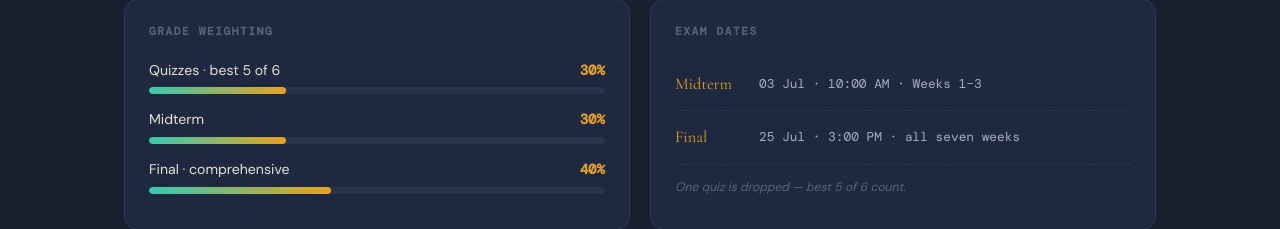
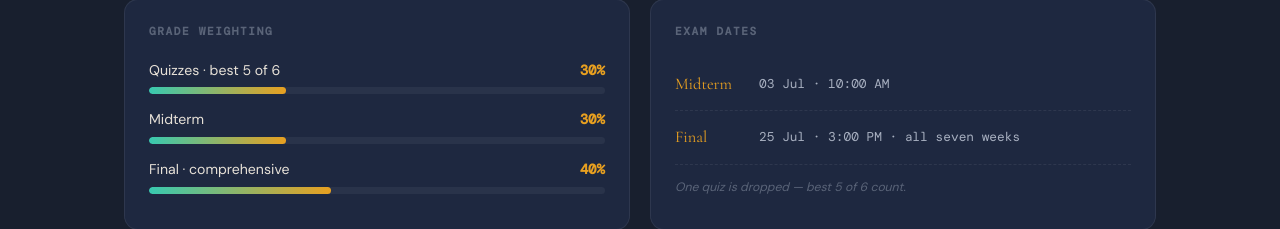
Before and after one commit to mathwithshoaib/mathwithshoaib-next, a Next.js app: page /courses/linalg in a window 1280 px wide. Shown: the part 2032-2261 px from the top of the page. Built offline with nearby package versions, Linux system fonts and the light colour scheme; a web font is replaced by a local one.

Commit message:
something

```diff
--- a/app/courses/linalg/page.js
+++ b/app/courses/linalg/page.js
@@ -48,7 +48,7 @@ const WEEK_THEMES = {
 /* ─────────── RESOURCES — one row per week ───────────
    Each cell: { href } — null href renders a muted "soon" chip. */
 const RESOURCES = [
-  { week: 1, practice: { href: null }, solutions: { href: null }, pset: { href: null } },
+  { week: 1, practice: { href: null }, solutions: { href: 'https://drive.google.com/file/d/1wwHCSyEYDdOrZGHSHhpRam1ql8BqsUij/view?usp=sharing' }, pset: { href: null } },
   { week: 2, practice: { href: null }, solutions: { href: null }, pset: { href: null } },
   { week: 3, practice: { href: null }, solutions: { href: null }, pset: { href: null } },
   { week: 4, practice: { href: null }, solutions: { href: null }, pset: { href: null } },
@@ -70,7 +70,7 @@ const QUIZZES = [
 /* ─────────── ASSESSMENT ─────────── */
 const WEIGHTS = [['Quizzes · best 5 of 6', 30], ['Midterm', 30], ['Final · comprehensive', 40]];
 const EXAM_DATES = [
-  { label: 'Midterm', detail: '03 Jul · 10:00 AM · Weeks 1–3' },
+  { label: 'Midterm', detail: '03 Jul · 10:00 AM', 'Mock-Exam': { href: 'https://drive.google.com/file/d/1Goamv7xmAAxLwtzUveWpW9P4po9-PJlM/view?usp=sharing' } },
   { label: 'Final', detail: '25 Jul · 3:00 PM · all seven weeks' },
 ];
 
```
